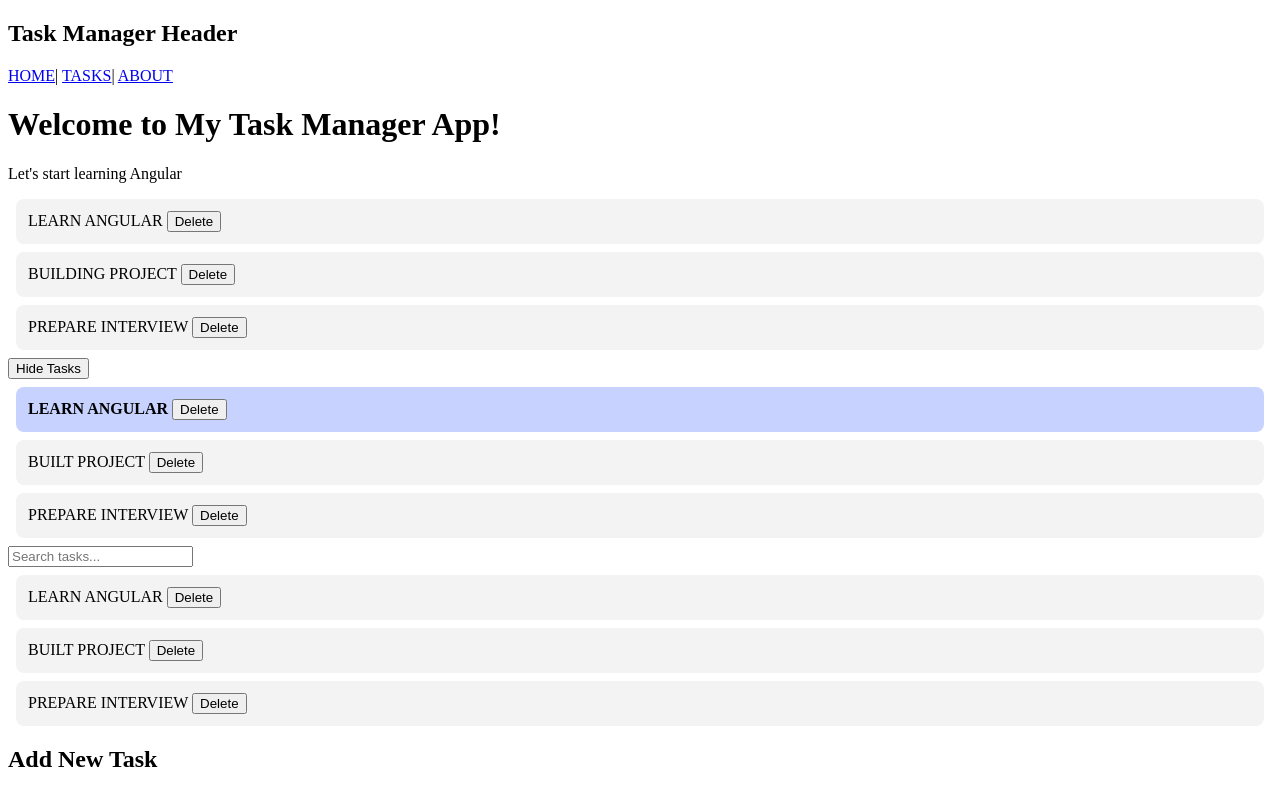
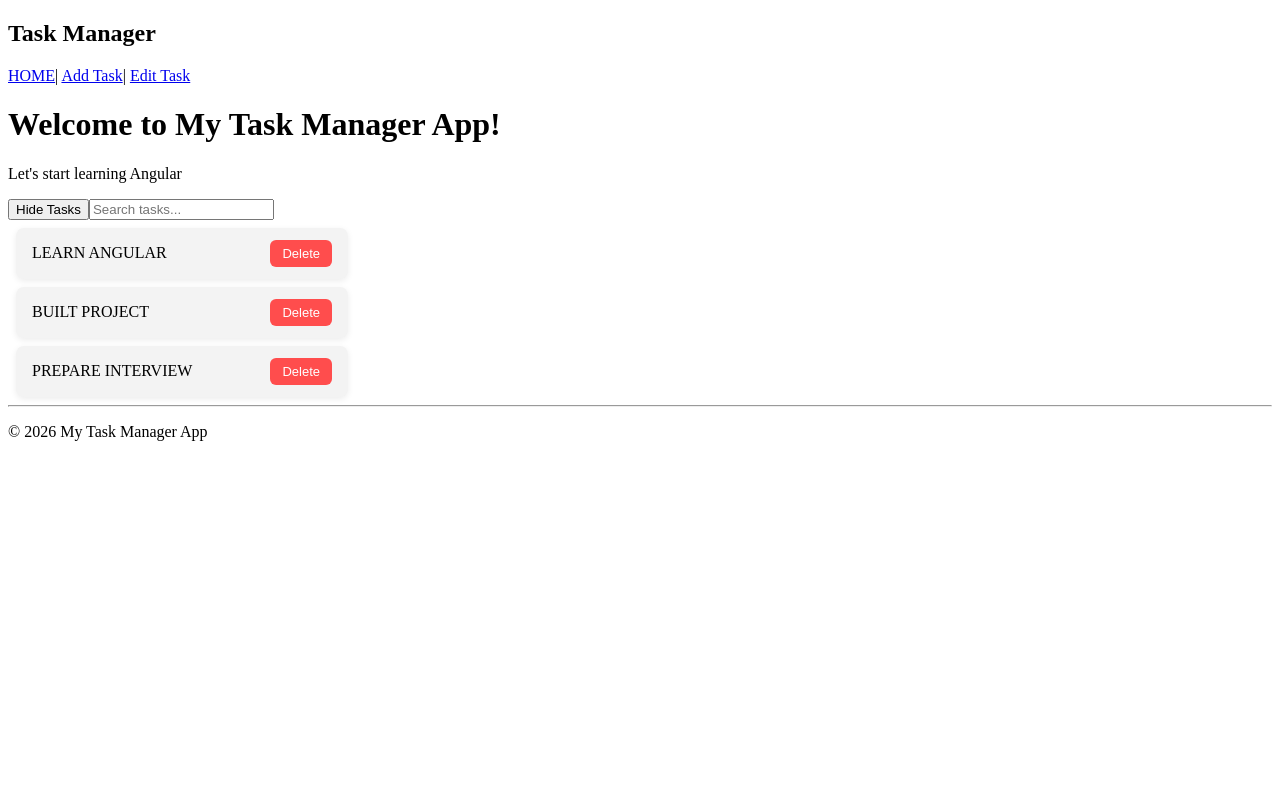
Before and after one commit to schunbuk7-beep/angular-practice, an Angular app in the folder angular-practice-app/: page / in a window 1280 px wide. Shown: the top 793 px of the page. Built offline with nearby package versions, Linux system fonts and the light colour scheme.

Commit message:
Day 15 - Checkpoint, routing, navigation and task card styling fixed

```diff
--- a/angular-practice-app/src/app/app.component.html
+++ b/angular-practice-app/src/app/app.component.html
@@ -1,44 +1,15 @@
-<app-header> </app-header>
+<app-header></app-header>
 
 <h1>Welcome to My Task Manager App!</h1>
 <p>Let's start learning Angular</p>
 
-<app-task-card
-taskName ="Learn Angular"
-(taskClicked)="onTaskClicked($event)"
-(deleteClicked)="onDeleteTask($event)">
-</app-task-card>
-
-<app-task-card
-taskName = "Building Project"
-(taskClicked)="onTaskClicked($event)"
-(deleteClicked)="onDeleteTask($event)">
-</app-task-card>
-
-<app-task-card
-taskName="Prepare Interview"
-(taskClicked)="onTaskClicked($event)"
-(deleteClicked)="onDeleteTask($event)">
-</app-task-card>
-
-<button (click)="toogleTasks()"> Hide Tasks</button>
-
-<p *ngIf="tasks.length === 0">No Tasks yet</p>
-<div *ngIf="showTasks">
-    <app-task-card
-    *ngFor="let task of tasks; let i = index"
-    [taskName]="task"
-    [isHighlight]="i === 0"
-    (taskClicked)="onTaskClicked($event)"
-    (deleteClicked)="onDeleteTask($event)">
-
-    </app-task-card>
-
-</div>
+<button (click)="toogleTasks()">Hide Tasks</button>
 
 <input type="text"
   placeholder="Search tasks..."
   [(ngModel)]="searchKeyword"/>
+
+<p *ngIf="tasks.length === 0">No Tasks yet</p>
 
 <div *ngIf="showTasks">
   <app-task-card
@@ -50,7 +21,6 @@ taskName="Prepare Interview"
   </app-task-card>
 </div>
 
-<app-add-task></app-add-task>
-<app-edit-task></app-edit-task>
+<router-outlet></router-outlet>
 
 <app-footer></app-footer>
--- a/angular-practice-app/src/app/app.component.ts
+++ b/angular-practice-app/src/app/app.component.ts
@@ -1,5 +1,6 @@
 import { Component, signal } from '@angular/core';
 import { RouterOutlet } from '@angular/router';
+import { RouterLink } from '@angular/router';
 import { HeaderComponent} from './header/header.component';
 import { FooterComponent} from './footer/footer.component';
 import { TaskCardComponent } from './task-card/task-card.component';
@@ -11,10 +12,11 @@ import { FormsModule } from '@angular/forms';
 import { FilterPipe } from './filter-pipe';
 
 
+
 @Component({
   selector: 'app-root',
   standalone: true,
-  imports: [RouterOutlet,CommonModule,HeaderComponent,FooterComponent,TaskCardComponent,AddTask,EditTask,FormsModule,FilterPipe],
+  imports: [RouterOutlet,RouterLink,CommonModule,HeaderComponent,FooterComponent,TaskCardComponent,AddTask,EditTask,FormsModule,FilterPipe],
   templateUrl: './app.component.html',
   styleUrl: './app.component.css'
 })
--- a/angular-practice-app/src/app/app.routes.ts
+++ b/angular-practice-app/src/app/app.routes.ts
@@ -1,3 +1,9 @@
 import { Routes } from '@angular/router';
+import { AddTask } from './add-task/add-task';
+import { EditTask } from './edit-task/edit-task';
 
-export const routes: Routes = [];
+export const routes: Routes = [
+    { path: '', redirectTo:'home', pathMatch:'full'},
+    { path: 'add-task', component: AddTask},
+    { path: 'edit-task',component: EditTask},
+];
--- a/angular-practice-app/src/app/header/header.component.html
+++ b/angular-practice-app/src/app/header/header.component.html
@@ -1,8 +1,8 @@
 <header>
-    <h2>Task Manager Header</h2>
+    <h2>Task Manager</h2>
     <nav>
-        <a href="#">HOME</a>|
-        <a href="#">TASKS</a>|
-        <a href="#">ABOUT</a>
+        <a routerLink="/">HOME</a>|
+        <a routerLink="/add-task">Add Task</a>|
+        <a routerLink="/edit-task">Edit Task</a>
     </nav>
 </header>
--- a/angular-practice-app/src/app/task-card/task-card.component.css
+++ b/angular-practice-app/src/app/task-card/task-card.component.css
@@ -1,21 +1,41 @@
-.task-card{
-    padding: 12px;
+/* Task Card */
+.task-card {
+  padding: 12px 16px;
   margin: 8px;
   border-radius: 8px;
   background-color: #f3f3f3;
   cursor: pointer;
   transition: transform 0.2s ease, background-color 0.2s ease;
-
+  display: flex;
+  justify-content: space-between;
+  align-items: center;
+  box-shadow: 0 2px 6px rgba(0,0,0,0.08);
+  width: 300px;
 }
 
 /* Hover Effect */
 .task-card:hover {
   background-color: #e0e7ff;
-    transform:scale(1.02);
-
+  transform: scale(1.02);
 }
 
-.highlight{
+.highlight {
   background-color: #c7d2fe;
-    font-weight : bold;
+  font-weight: bold;
 }
+
+/* Delete Button */
+.delete-btn {
+  background-color: #ff4d4d;
+  color: white;
+  border: none;
+  padding: 6px 12px;
+  border-radius: 6px;
+  cursor: pointer;
+  font-size: 13px;
+  transition: background-color 0.2s ease;
+}
+
+.delete-btn:hover {
+  background-color: #cc0000;
+}
--- a/angular-practice-app/src/app/task-card/task-card.component.html
+++ b/angular-practice-app/src/app/task-card/task-card.component.html
@@ -7,5 +7,5 @@ class ="task-card"
 
 {{taskName  | uppercase}}
 
-<button (click)="onDelete(); $event.stopPropagation()">Delete</button>
+<button class="delete-btn" (click)="onDelete(); $event.stopPropagation()">Delete</button>
 </div>
```
Also changed, not shown: angular-practice-app/src/app/header/header.component.ts (+6 -3 lines). Lines whose indentation alone changed are shown as unchanged.
